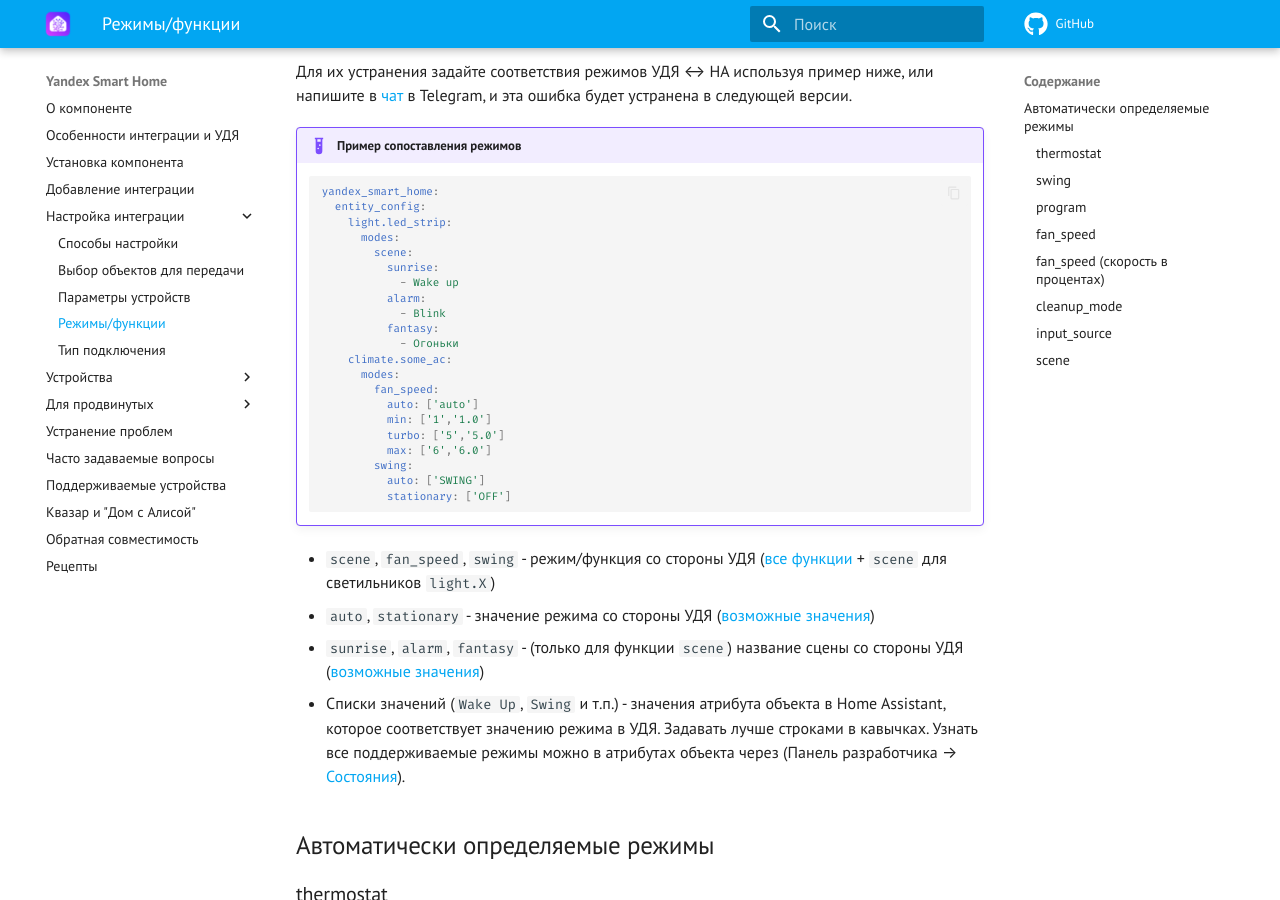
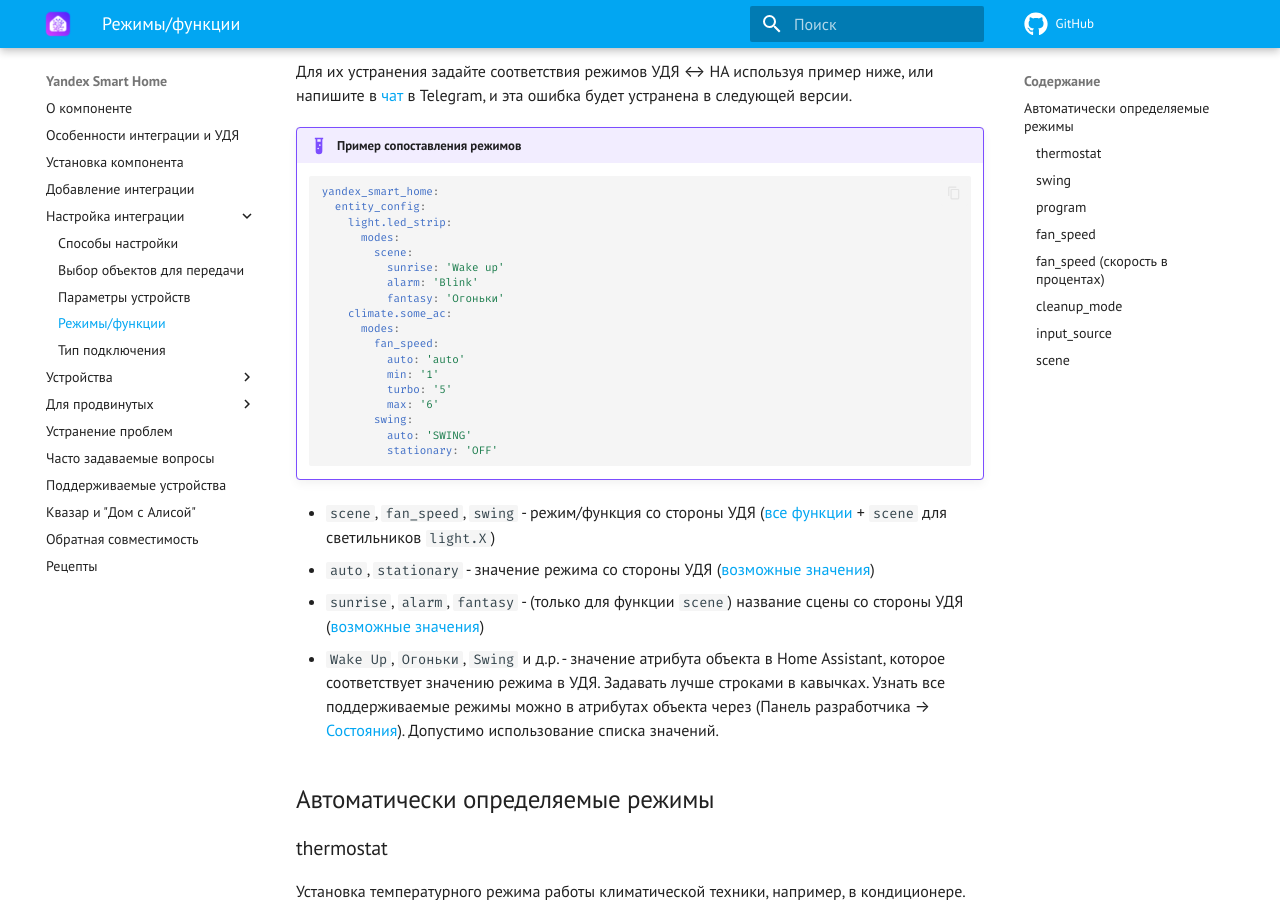
Before and after one commit to dext0r/yandex_smart_home, an MkDocs documentation site: the page built from docs/config/modes.md, in a window 1280 px wide and 900 px high, scrolled down 524 px. Built offline with MkDocs 1.6.1 and Material for MkDocs 9.7.7, drawn with Linux system fonts in a browser that asks for light colours; comment, search, counter and statistics services are not loaded; the version menu is left out.

Commit message:
Use strings in mode mapping (close #561)

````diff
--- a/docs/config/modes.md
+++ b/docs/config/modes.md
@@ -24,29 +24,26 @@
         light.led_strip:
           modes:
             scene:
-              sunrise:
-                - Wake up
-              alarm:
-                - Blink
-              fantasy:
-                - Огоньки
+              sunrise: 'Wake up'
+              alarm: 'Blink'
+              fantasy: 'Огоньки'
         climate.some_ac:
           modes:
             fan_speed:
-              auto: ['auto']
-              min: ['1','1.0']
-              turbo: ['5','5.0']
-              max: ['6','6.0']
+              auto: 'auto'
+              min: '1'
+              turbo: '5'
+              max: '6'
             swing:
-              auto: ['SWING']
-              stationary: ['OFF']
+              auto: 'SWING'
+              stationary: 'OFF'
     ```
 
 * `scene`, `fan_speed`, `swing` - режим/функция со стороны УДЯ ([все функции](https://yandex.ru/dev/dialogs/smart-home/doc/concepts/mode-instance.html) + `scene` для светильников `light.X`)
 * `auto`, `stationary` - значение режима со стороны УДЯ ([возможные значения](https://yandex.ru/dev/dialogs/smart-home/doc/concepts/mode-instance-modes.html))
 * `sunrise`, `alarm`, `fantasy` - (только для функции `scene`) название сцены со стороны УДЯ ([возможные значения](#scene))
-* Списки значений (`Wake Up`, `Swing` и т.п.) - значения атрибута объекта в Home Assistant, которое соответствует значению режима в УДЯ.
-  Задавать лучше строками в кавычках. Узнать все поддерживаемые режимы можно в атрибутах объекта через (Панель разработчика --> [Состояния](https://my.home-assistant.io/redirect/developer_states/)).
+* `Wake Up`, `Огоньки`, `Swing` и д.р. - значение атрибута объекта в Home Assistant, которое соответствует значению режима в УДЯ.
+  Задавать лучше строками в кавычках. Узнать все поддерживаемые режимы можно в атрибутах объекта через (Панель разработчика --> [Состояния](https://my.home-assistant.io/redirect/developer_states/)). Допустимо использование списка значений.
 
 ## Автоматически определяемые режимы { id=internal }
 
@@ -102,8 +99,8 @@
         fan.xiaomi:
           modes:
             fan_speed:
-              low: ['10%']  # округляйте до целого
-              normal: ['50%']
+              low: '10%'  # округляйте до целого
+              normal: '50%'
     ```
 
 Рекомендуемые значения режимов: `eco`, `quiet`, `low`, `medium`, `normal`, `high`, `turbo`
````
Also changed, not shown: docs/advanced/capabilities/about.md (+4 -4 lines), docs/advanced/capabilities/mode.md (+5 -5 lines), docs/breaking-changes.md (+6 -0 lines), docs/devices/light.md (+5 -9 lines), docs/recipes.md (+17 -17 lines), 3 other files.
